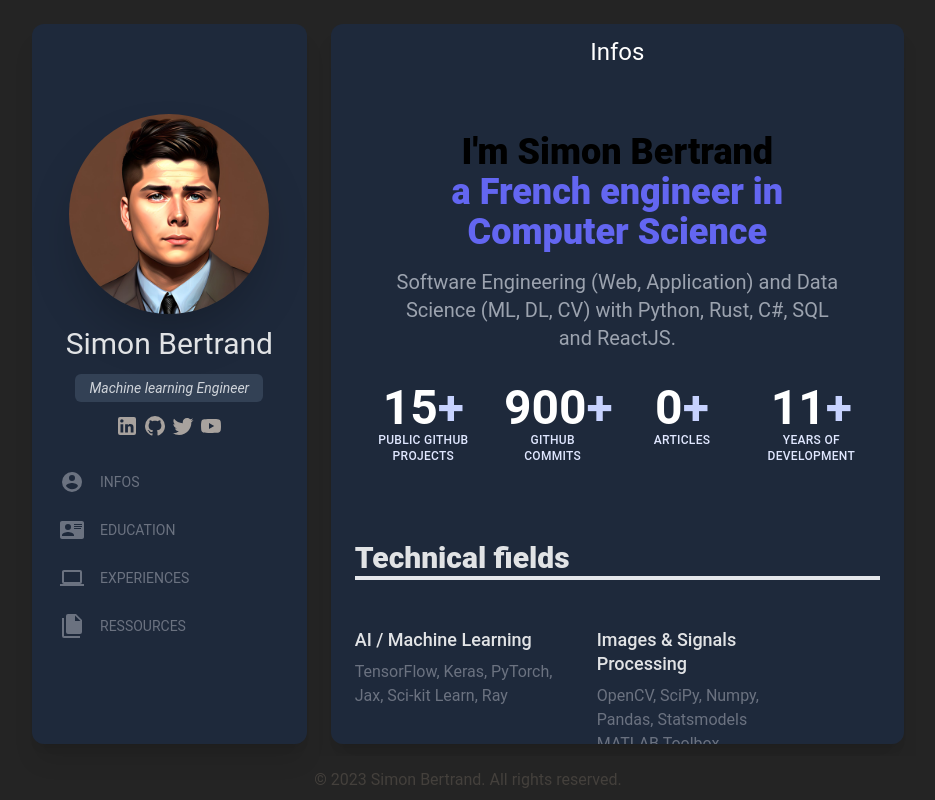
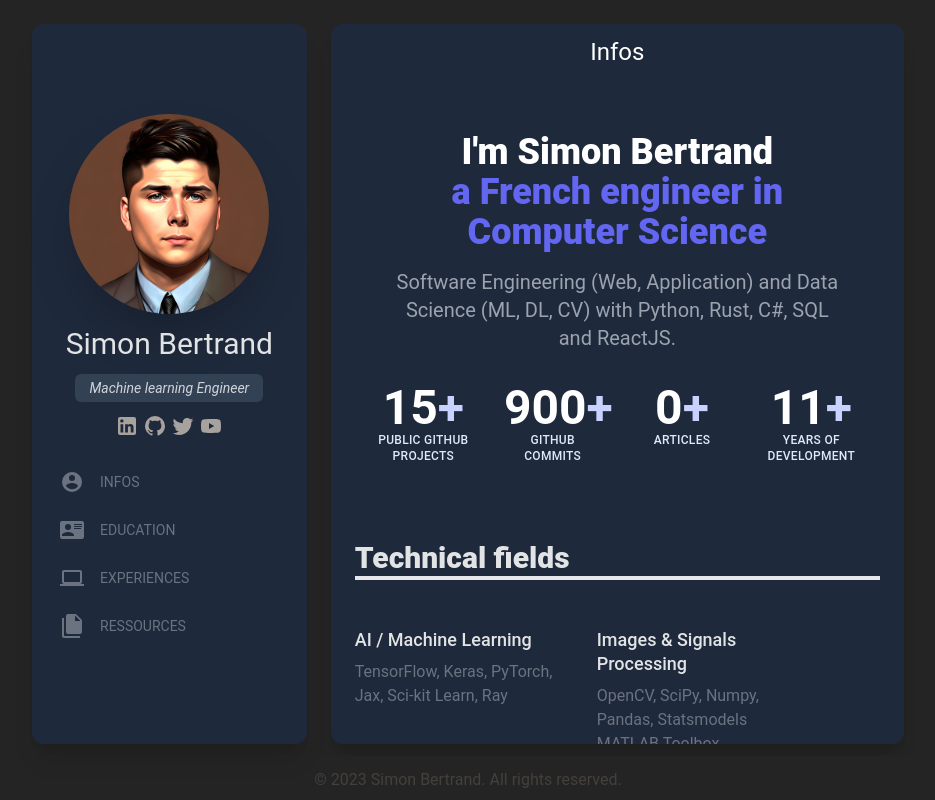
Before and after one commit to Simon-Bertrand/simon-bertrand.github.io, a React (Vite) app: page / in a window 1280 px wide. Shown: the whole page, without its empty margins (172-1107 px from the left). Built offline with nearby package versions, Linux system fonts and the light colour scheme.

Commit message:
Update infos.tsx

```diff
--- a/src/pages/infos.tsx
+++ b/src/pages/infos.tsx
@@ -8,8 +8,8 @@ export default function InfosPage() {
     return <>
 
 
-        <div className="text-center text-white w-full mx-auto  px-4 sm:px-6 lg:py-16 lg:px-8 z-20">
-            <h2 className="text-3xl font-extrabold text-black dark:text-white sm:text-4xl">
+        <div className="text-center w-full mx-auto  px-4 sm:px-6 lg:py-16 lg:px-8 z-20">
+            <h2 className="text-3xl font-extrabold text-black dark:text-white sm:text-4xl text-white">
                 <span className="block">
                     I'm Simon Bertrand
                 </span>
```
